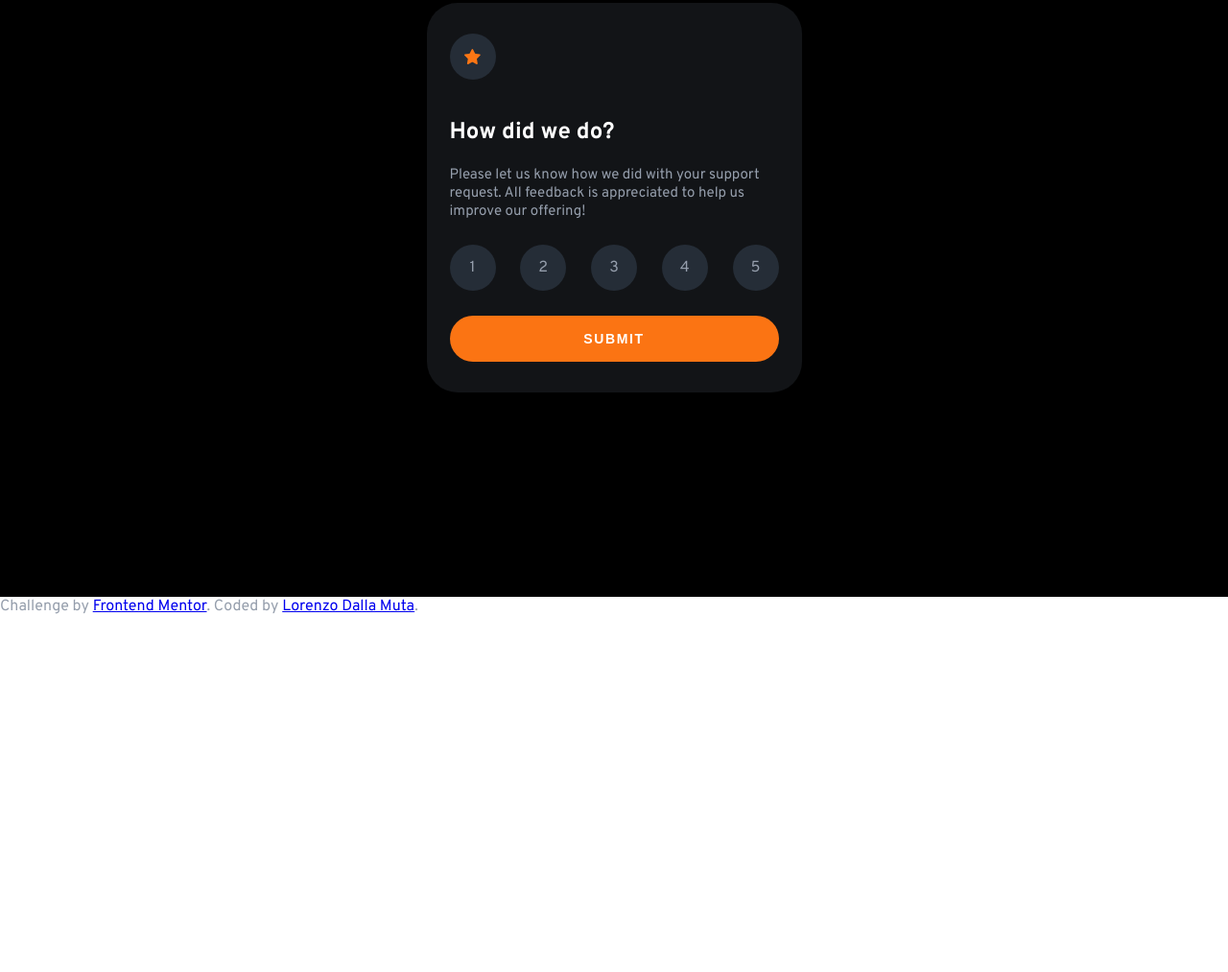
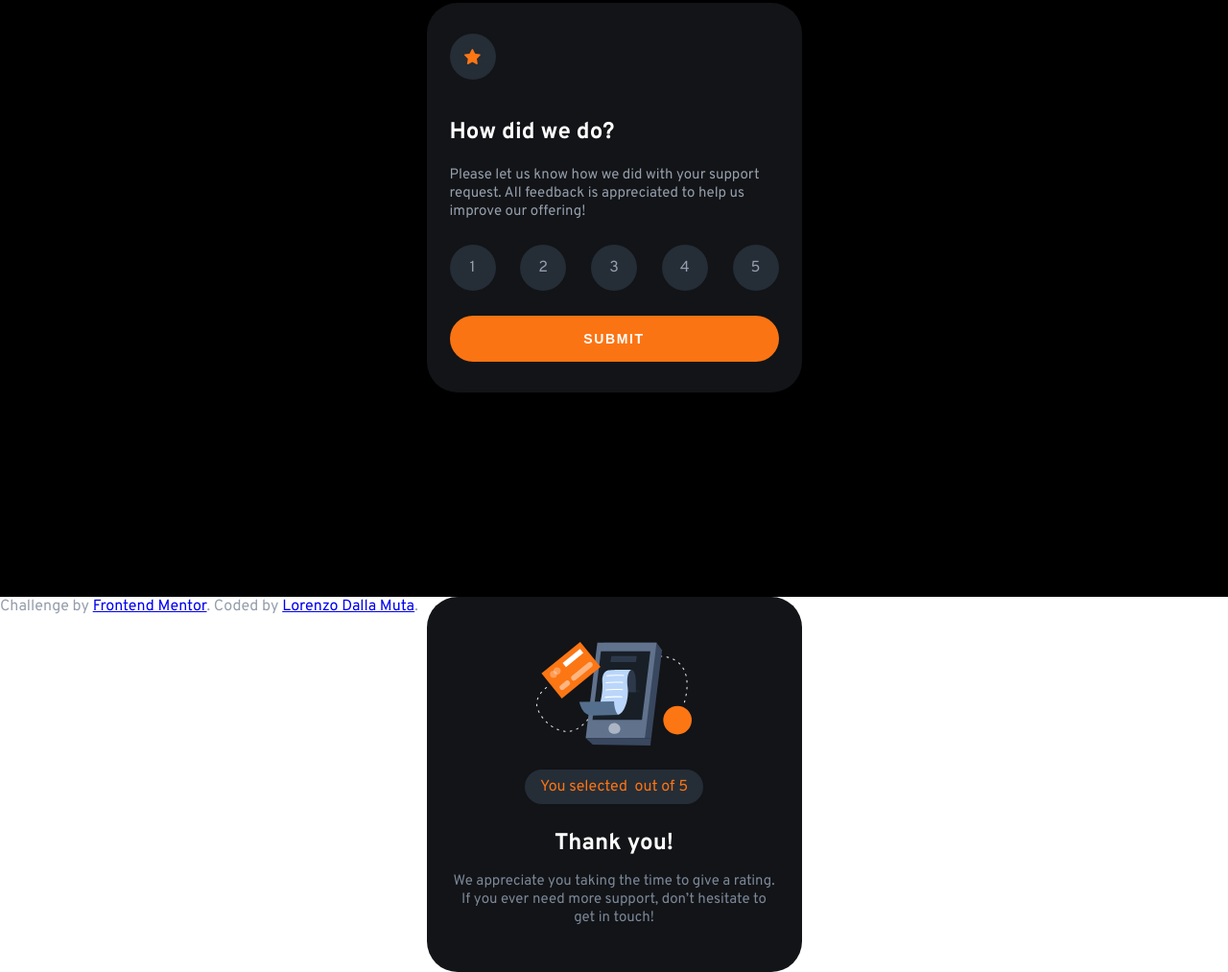
Before and after one commit to lorenzo-dallamuta/frontendmentor_interactive-rating-component, a plain HTML site: page index.html in a window 1280 px wide. Shown: the part 210-1223 px from the top of the page at 96% size. Before the commit the page ends 852 px from the top, so only its background shows below. Drawn offline with Linux system fonts and the light colour scheme.

Commit message:
result box styles

```diff
--- a/style.css
+++ b/style.css
@@ -94,4 +94,45 @@ html body {
   color: var(--white);
 }
 
+.result-box {
+  display: flex;
+  flex-direction: column;
+  align-items: center;
+  border: none;
+}
+
+.result-box::backdrop {
+  /* padding: 1rem; */
+  background-color: black;
+}
+
+.result-box__icon-wrapper {
+  margin-block-start: 15px;
+}
+
+.result-box__grade {
+  display: flex;
+  justify-content: center;
+  align-items: center;
+  width: fit-content;
+  margin-block-start: calc(var(--unit-margin) * 1.4);
+  margin-block-end: calc(var(--unit-margin) * 2);
+  padding: 0.5rem 1rem;
+  border-radius: 100vw;
+  color: var(--primary-color);
+  background-color: var(--blue-dark);
+}
+
+.result-box__title {
+  margin-block-start: 0;
+  margin-block-end: 0;
+  color: var(--white);
+}
+
+.result-box__text {
+  font-size: 15px;
+  text-align: center;
+  color: var(--grey-medium);
+}
+
 /* - Mobile: 375px - Desktop: 1440px */
```
